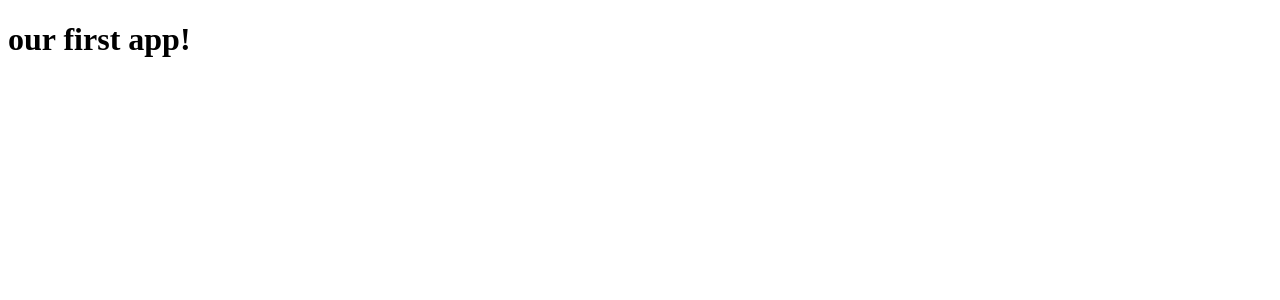
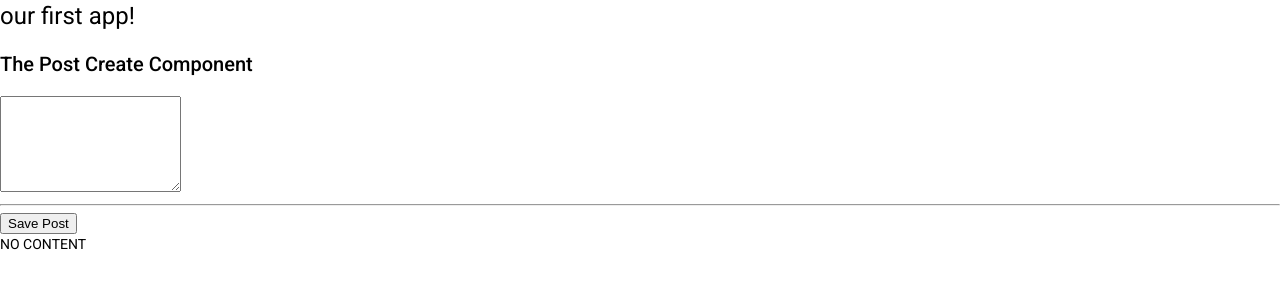
Before and after one commit to JishanBaig/mean-course, an Angular app: page / in a window 1280 px wide. Shown: the top 300 px of the page. Built offline with nearby package versions, Linux system fonts and the light colour scheme.

Commit message:
angular-basics

```diff
--- a/angular.json
+++ b/angular.json
@@ -24,6 +24,7 @@
               "src/assets"
             ],
             "styles": [
+              "./node_modules/@angular/material/prebuilt-themes/deeppurple-amber.css",
               "src/styles.css"
             ],
             "scripts": []
@@ -88,6 +89,7 @@
               "src/assets"
             ],
             "styles": [
+              "./node_modules/@angular/material/prebuilt-themes/deeppurple-amber.css",
               "src/styles.css"
             ],
             "scripts": []
@@ -119,6 +121,7 @@
           }
         }
       }
-    }},
+    }
+  },
   "defaultProject": "mean-course"
 }
--- a/package.json
+++ b/package.json
@@ -12,10 +12,12 @@
   "private": true,
   "dependencies": {
     "@angular/animations": "~10.0.14",
+    "@angular/cdk": "^10.2.0",
     "@angular/common": "~10.0.14",
     "@angular/compiler": "~10.0.14",
     "@angular/core": "~10.0.14",
     "@angular/forms": "~10.0.14",
+    "@angular/material": "^10.2.0",
     "@angular/platform-browser": "~10.0.14",
     "@angular/platform-browser-dynamic": "~10.0.14",
     "@angular/router": "~10.0.14",
--- a/src/app/app.component.html
+++ b/src/app/app.component.html
@@ -1 +1,2 @@
 <h1>our first app!</h1>
+<app-post-create></app-post-create>
--- a/src/app/app.module.ts
+++ b/src/app/app.module.ts
@@ -1,16 +1,37 @@
+/**
+ * Here we are telliing the browser.
+ * modules hwvh definds the building block of the application
+ * regitering the component/features with angular.
+ * in this case one module
+ */
+
+
 import { BrowserModule } from '@angular/platform-browser';
 import { NgModule } from '@angular/core';
+import { FormsModule } from '@angular/forms';
 
 import { AppComponent } from './app.component';
+import { PostCreateComponent } from './posts/post-create/post-create.component';
+import { ITS_JUST_ANGULAR } from '@angular/core/src/r3_symbols';
+import { BrowserAnimationsModule } from '@angular/platform-browser/animations';
+// explicitly register a component
 
 @NgModule({
   declarations: [
-    AppComponent
+    AppComponent,
+    PostCreateComponent // to prevent "app-post-create is not a known element."
+    // registering it with amgular.
+    // Reference to the component
+    // explicitly register a component
   ],
   imports: [
-    BrowserModule
+    BrowserModule,
+    FormsModule,
+    BrowserAnimationsModule
   ],
   providers: [],
   bootstrap: [AppComponent]
+  // one root component, other component would be nested
+  // look for AppComponent in index.html identified by its selector.
 })
 export class AppModule { }
--- /dev/null
+++ b/src/app/posts/post-create/post-create.component.html
@@ -0,0 +1,53 @@
+<h2>The Post Create Component</h2>
+<!--We want to imlement create post
+for that
+<input type = "text">
+How does browser kow what to do when we click on save button.
+Event Binding: angular feature, declraive way,
+add method in the ts class and add listener here.
+
+Outputting??
+1. storing is a property, a variable in a class.
+String interpolation
+<p>{{put anythibng here method name or property name}}</p>
+other ways on outputting content n the screen
+
+2. dummy starting text
+3. no content in the text area
+<textarea rows="6">{{ newPost}}</textarea>
+4. using property of javascript object(textarea)
+<textarea rows="6" value="Test"></textarea>
+value binding in property value
+<textarea rows="6" [value]="'Test'"></textarea>
+<textarea rows="6" [value]="newPost"></textarea>
+  5. string interpolation if output between opening and closing tags.
+property binding drevtly on the elements for outputting the data.
+<textarea rows="6" [value]="newPost"></textarea>
+<hr>
+<button (click)="onAddPost()">Save Post</button>
+<p>{{ newPost }}</p>
+
+
+getting user input
+6.
+there are 2 ways to do this.
+1. local reference
+adding a hashtag name
+<textarea rows="6" [value]="newPost" #postInput></textarea>
+<hr>
+<button (click)="onAddPost(postInput)">Save Post</button>
+<p>{{ newPost }}</p>
+2. called as 2-way binding
+setting the value and getting the reference
+setting plus reading
+directives
+ngModel by default wont work
+
+Note: Core features: Event binding, String interpolation,
+property binding, Two way binnding
+-->
+
+<textarea rows="6" [(ngModel)]="enteredValue"></textarea>
+<hr>
+<button (click)="onAddPost()">Save Post</button>
+<p>{{ newPost }}</p>
--- /dev/null
+++ b/src/app/posts/post-create/post-create.component.ts
@@ -0,0 +1,20 @@
+import { Component } from '@angular/core';
+
+
+@Component({
+  // allows to use this component.
+  selector: 'app-post-create',
+  // angular wil look for this file.
+  templateUrl: './post-create.component.html'
+})
+export class PostCreateComponent{
+  newPost = 'NO CONTENT';
+  enteredValue = '';
+
+  onAddPost() {
+    //alert('post added!');
+    //console.dir(postInput);
+    //this.newPost = postInput.value; // one way to getting user's input.
+    this.newPost = this.enteredValue;
+  }
+}
--- a/src/index.html
+++ b/src/index.html
@@ -15,8 +15,10 @@ agular thinks in components and we build our own components/ our own html elemen
   <base href="/">
   <meta name="viewport" content="width=device-width, initial-scale=1">
   <link rel="icon" type="image/x-icon" href="favicon.ico">
+  <link href="https://fonts.googleapis.com/css?family=Roboto:300,400,500&display=swap" rel="stylesheet">
+  <link href="https://fonts.googleapis.com/icon?family=Material+Icons" rel="stylesheet">
 </head>
-<body>
+<body class="mat-typography">
   <app-root></app-root>
 </body>
 </html>
--- a/src/styles.css
+++ b/src/styles.css
@@ -1 +1,4 @@
 /* You can add global styles to this file, and also import other style files */
+
+html, body { height: 100%; }
+body { margin: 0; font-family: Roboto, "Helvetica Neue", sans-serif; }
```
Also changed, not shown: src/main.ts (+16 -0 lines), 1 other file (tests, documents, lock files or other folders).
